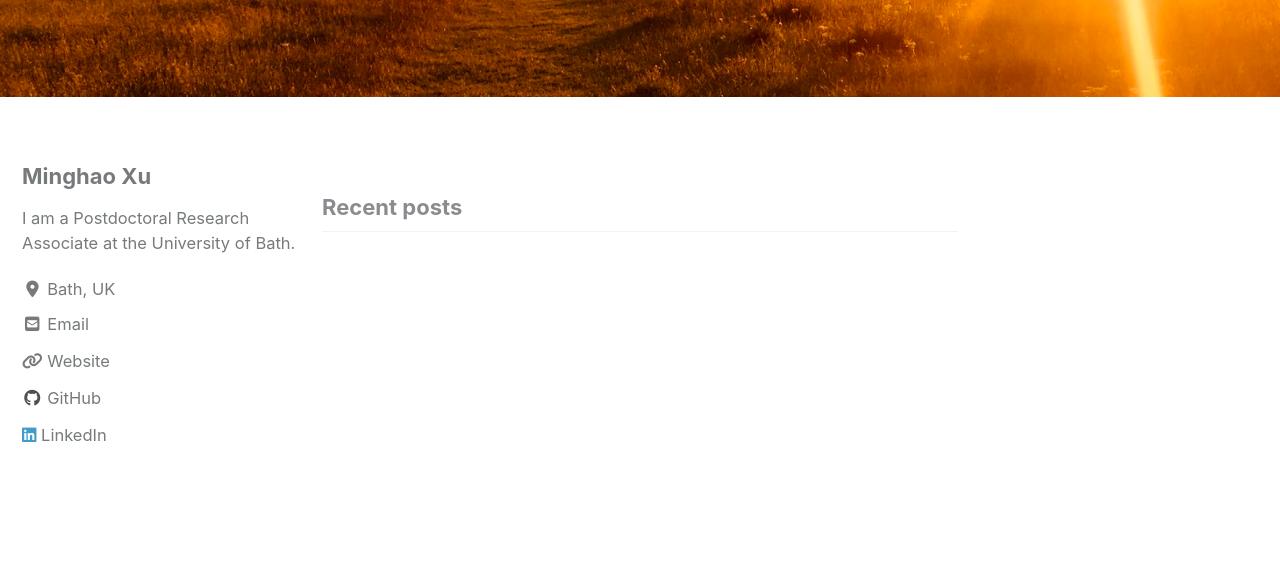
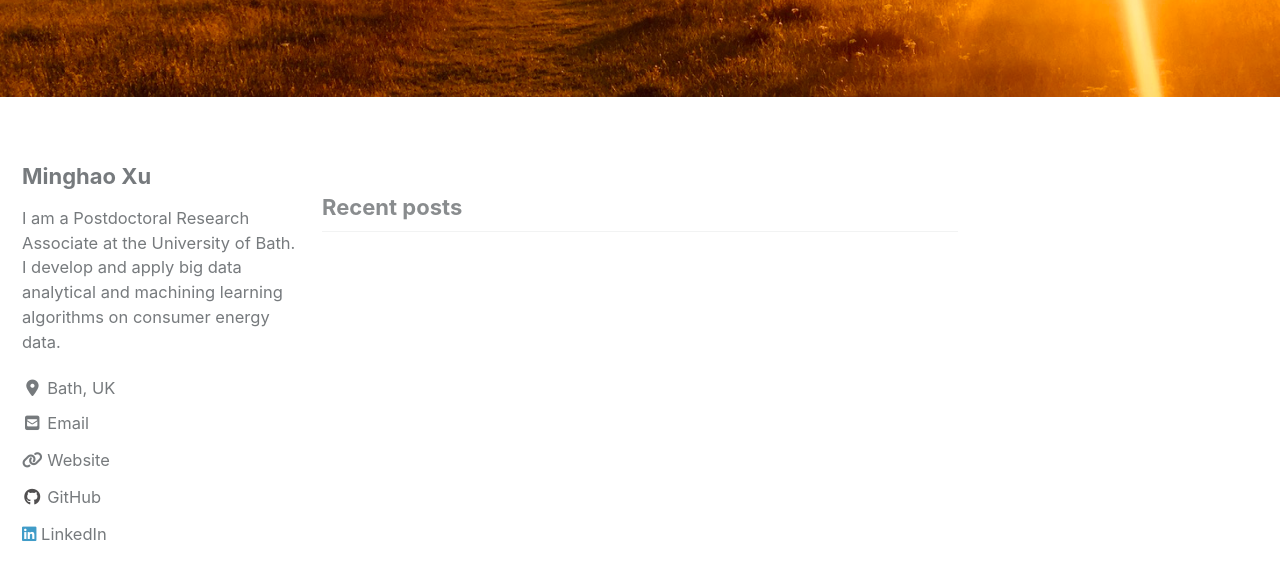
Before and after one commit to Minghao-Xu/Minghao-Xu.github.io, a Jekyll site: the page built from index.html, in a window 1280 px wide and 900 px high, scrolled down 464 px. Shown: the top 580 px of the window. Built offline with Jekyll 4.4.1, drawn with Linux system fonts in a browser that asks for light colours; cached includes are drawn as plain includes; nearby versions of some CDN libraries; the list of posts is cut into pages by our own code.

Commit message:
Update _config.yml

```diff
--- a/_config.yml
+++ b/_config.yml
@@ -109,7 +109,7 @@ analytics:
 author:
   name             : "Minghao Xu"
   avatar           : # path of avatar image, e.g. "/assets/images/bio-photo.jpg"
-  bio              : "I am a Postdoctoral Research Associate at the University of Bath."
+  bio              : "I am a Postdoctoral Research Associate at the University of Bath. I develop and apply big data analytical and machining learning algorithms on consumer energy data. "
   location         : "Bath, UK"
   email            :
   links:
```
